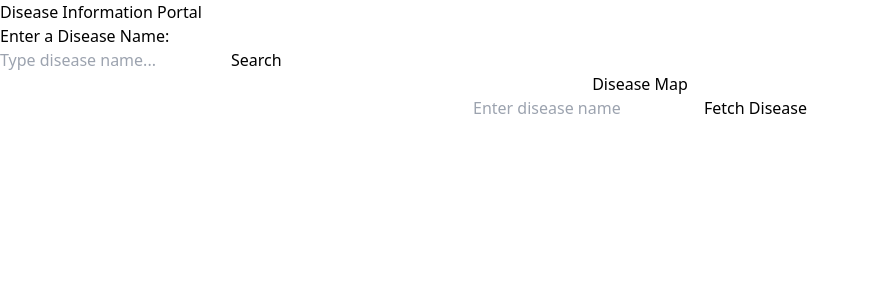
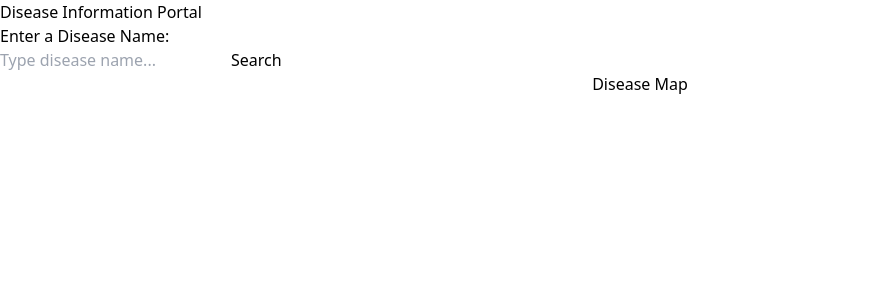
Before and after one commit to Sushantsth21/outbreak_nexus, a React (Vite) app in the folder frontend/: page /personDisease in a window 1280 px wide. Shown: the top 300 px of the page, without its empty margins (0-870 px from the left). Built offline with nearby package versions, Linux system fonts and the light colour scheme.

Commit message:
heatmap works :)

```diff
--- a/frontend/src/maps/EgMap.jsx
+++ b/frontend/src/maps/EgMap.jsx
@@ -2,40 +2,16 @@ import React, { useEffect, useRef, useState } from "react";
 import mapboxgl from "mapbox-gl";
 import "mapbox-gl/dist/mapbox-gl.css";
 
-const MapboxExample = () => {
+const MapboxExample = ({ diseaseName }) => {
   const mapContainerRef = useRef(null);
   const mapRef = useRef(null);
-  const [inputDisease, setInputDisease] = useState("");
   const [fetchedDiseaseName, setFetchedDiseaseName] = useState("");
 
-  // Function to fetch the standardized disease name from the API
-  const fetchDiseaseName = async () => {
-    if (!inputDisease.trim()) return;
-
-    try {
-      const response = await fetch(
-        `http://localhost:8000/disease-name/${inputDisease}`
-      );
-
-      if (!response.ok) {
-        throw new Error("Failed to fetch disease name");
-      }
-
-      const data = await response.json();
-      setFetchedDiseaseName(data.standardized_name);
-      return data.standardized_name; // Return the standardized name
-    } catch (error) {
-      console.error("Error fetching disease name:", error);
+  useEffect(() => {
+    if (diseaseName) {
+      setFetchedDiseaseName(diseaseName);
     }
-  };
-
-  const handleSearchClick = async () => {
-    const standardizedName = await fetchDiseaseName();
-    if (standardizedName) {
-      // Pass the standardized name to the map component
-      setFetchedDiseaseName(standardizedName);
-    }
-  };
+  }, [diseaseName]);
 
   // Initialize the Mapbox map after fetching the disease name
   useEffect(() => {
@@ -73,7 +49,7 @@ const MapboxExample = () => {
           "fill-color": [
             "interpolate",
             ["linear"],
-            ["get", `mpox_dB`], // Use API response
+            ["get", `${fetchedDiseaseName.toLowerCase()}_dB`], // Use fetched disease name
 
             // Decibel breakpoints followed by corresponding colors
             0,
@@ -123,20 +99,9 @@ const MapboxExample = () => {
     <div style={{ textAlign: "center" }}>
       <h2>Disease Map</h2>
 
-      {/* Input field to enter disease name */}
-      <div style={{ marginBottom: "10px" }}>
-        <input
-          type="text"
-          value={inputDisease}
-          onChange={(e) => setInputDisease(e.target.value)}
-          placeholder="Enter disease name"
-        />
-        <button onClick={handleSearchClick}>Fetch Disease</button>
-      </div>
-
       {fetchedDiseaseName && (
         <p>
-          Standardized Name: <strong>{fetchedDiseaseName}</strong>
+          Disease Name: <strong>{fetchedDiseaseName}</strong>
         </p>
       )}
 
--- a/frontend/src/maps/diseaseData.jsx
+++ b/frontend/src/maps/diseaseData.jsx
@@ -1,7 +1,7 @@
 import React, { useState } from 'react';
 import axios from 'axios';
 
-const DiseaseData = () => {
+const DiseaseData = ({ onDiseaseNameChange }) => {
   const [selectedDisease, setSelectedDisease] = useState('');
   const [diseaseInfo, setDiseaseInfo] = useState(null);
   const [loading, setLoading] = useState(false);
@@ -24,6 +24,9 @@ const DiseaseData = () => {
     try {
       const response = await axios.get(`http://localhost:8000/disease/${selectedDisease}`);
       setDiseaseInfo(response.data);
+
+      // Pass the disease name to the parent component
+      onDiseaseNameChange(response.data.name || selectedDisease);
 
       // Handle the hyphenated key name properly
       const isGemini = response.data['gemini_reply'] === true ||
--- a/frontend/src/maps/finalMap.jsx
+++ b/frontend/src/maps/finalMap.jsx
@@ -1,14 +1,20 @@
-import React from "react";
-import MapboxExample from "./EgMap";
-import DiseaseData from "./diseaseData"; // Import the DiseaseData component
+import React, { useState } from 'react';
+import DiseaseData from './diseaseData';
+import MapboxExample from './EgMap';
 
-const FinalMap = () => {
+const ParentComponent = () => {
+  const [diseaseName, setDiseaseName] = useState('');
+
+  const handleDiseaseNameChange = (name) => {
+    setDiseaseName(name);
+  };
+
   return (
-    <div className="flex flex-col md:flex-row h-screen bg-gray-100">
-      <DiseaseData />
-      <MapboxExample />
+    <div>
+      <DiseaseData onDiseaseNameChange={handleDiseaseNameChange} />
+      <MapboxExample diseaseName={diseaseName} />
     </div>
   );
 };
 
-export default FinalMap;
+export default ParentComponent;
```
